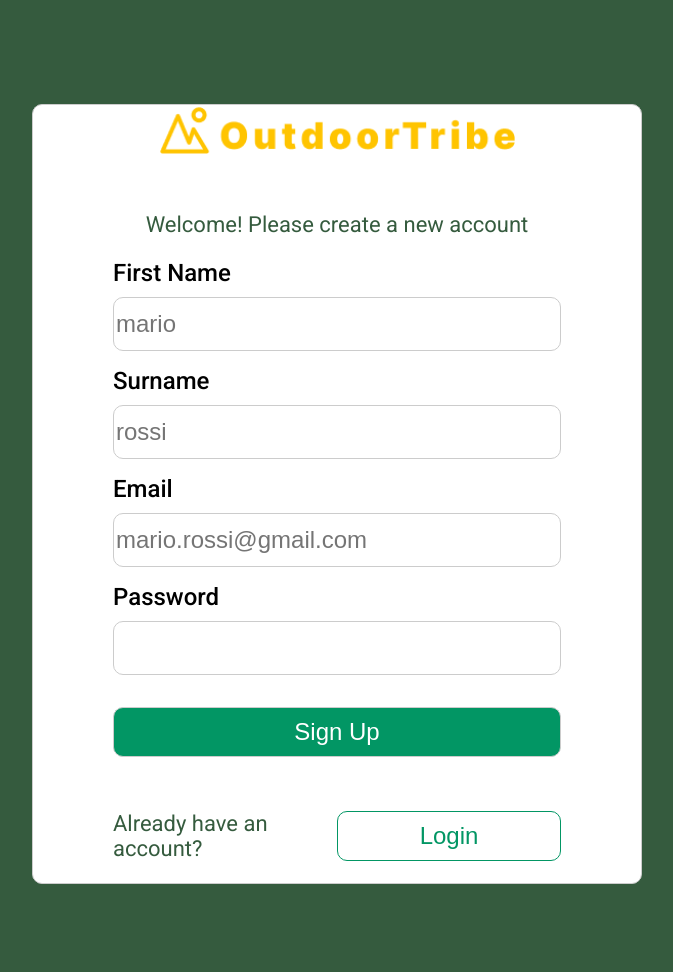
After one commit to odiugfedefguido/outdoortribe, a PHP site: page /public/registration.html in a window 1280 px wide. The commit adds this page. Shown: the whole page, without its empty margins (311-984 px from the left). Run offline with PHP 8.4, Linux system fonts and the light colour scheme.

Commit message:
Created registration page

```diff
--- /dev/null
+++ b/public/registration.html
@@ -0,0 +1,55 @@
+<!DOCTYPE html>
+<html lang="en">
+<head>
+  <meta charset="UTF-8">
+  <meta name="viewport" content="width=device-width, initial-scale=1.0">
+  <title>Registration</title>
+  <link rel="stylesheet" href="./../templates/styles/components.css">
+  <link rel="stylesheet" href="styles/registration.css">
+  <link rel="preconnect" href="https://fonts.googleapis.com">
+  <link rel="preconnect" href="https://fonts.gstatic.com" crossorigin>
+  <link href="https://fonts.googleapis.com/css2?family=Roboto:wght@300;400;500;700&display=swap" rel="stylesheet">
+</head>
+<body>
+  <header>
+    <img class="logo" src="./../assets/icons/logo.png" alt="Logo - OutdoorTribe">
+  </header>
+  <main class="outer-flex-container">
+    <div class="inner-flex-container">
+      <div class="logo-container">
+        <img class="logo" src="./../assets/icons/logo.png" alt="Logo - OutdoorTribe">
+      </div>
+      <form class="form-container">
+        <div class="message-container">
+          <p class="paragraph-400">Welcome! Please create a new account</p>
+        </div>
+        <div class="data-input-container">
+          <div class="generic">
+            <label class="generic" for="firstName">First Name</label>
+            <input class="generic-txt" type="text" id="firstName" name="firstName" placeholder="mario" required>
+          </div>
+          <div class="generic">
+            <label class="generic-label" for="surname">Surname</label>
+            <input class="generic-txt" type="text" name="surname" id="surname" placeholder="rossi" required>
+          </div>
+          <div class="email">
+            <label class="email-label" for="email">Email</label>
+            <input class="email-txt" type="email" id="email" name="email" placeholder="mario.rossi@gmail.com" required>
+          </div>
+          <div class="password">
+            <label class="password-label" for="password">Password</label>
+            <input class="password-txt" type="password" id="password" name="password" required>
+          </div>
+          <div class="buttons-container">
+            <input class="full-btn" type="submit" id="signupBtn" value="Sign Up">
+          </div>
+        </div>
+      </form>
+      <div class="buttons-container-2">
+        <p class="paragraph-400">Already have an account?</p>
+        <button class="border-btn" id="loginBtn">Login</button>
+      </div>
+    </div>
+  </main>
+</body>
+</html>
--- /dev/null
+++ b/public/styles/registration.css
@@ -0,0 +1,108 @@
+body {
+    font-family: "Roboto", sans-serif;
+  }
+
+header {
+  height: 80px;
+  display: flex;
+  background-color: #355B3E;
+  align-items:center;
+  justify-content: center;
+  max-width: 2000px;
+  margin: auto;
+  position: fixed;
+  top: 0;
+  left: 0;
+  right: 0;
+}
+
+.outer-flex-container {
+  display: flex;
+  justify-content: center;
+  align-items: center;
+  flex-direction: column;
+  margin-top: 6rem;
+}
+
+.logo-container {
+  display: none;
+}
+
+body .logo {
+  max-width: 100%;
+  height: auto;
+}
+
+.form-container {
+  display: flex;
+  flex-direction: column;
+  max-width: 100%;
+}
+
+.inner-flex-container {
+  display: flex;
+  max-width: 100%;
+  flex-direction: column;
+}
+
+.buttons-container,
+.buttons-container-2  {
+  margin-top: 2rem;
+}
+
+.buttons-container-2 {
+  display: flex;
+  flex-direction: row;
+  align-items: center;
+}
+
+.border-btn {
+  min-width: 50%;
+  height: 50px;
+}
+
+@media screen and (min-width: 768px) {
+  header {
+    display: none;
+  }
+  .logo-container {
+    display: block;
+  }
+  body {
+    background-color: #355B3E;
+    width: 100%;
+    display: flex;
+    justify-content: center;
+    align-items: center;
+  }
+  .outer-flex-container {
+    padding-left: 5rem;
+    padding-right: 5rem;
+    min-width: 35%;
+    display: flex;
+    background-color: white;
+    justify-content: center;
+    border-radius: 10px;
+    border: 1px solid #ccc;
+    margin-bottom: 5rem;
+  }
+  .inner-flex-container,
+  .form-container {
+    width: 100%;
+  }
+  .logo-container,
+  .message-container {
+    display: flex;
+    justify-content: center;
+  }
+  .message-container {
+    margin-top: 2rem;
+    margin-bottom: -1rem;
+  }
+  .buttons-container-2 {
+    justify-content: space-between;
+  }
+  .logo {
+    width: 80%;
+  }
+}
--- a/templates/styles/components.css
+++ b/templates/styles/components.css
@@ -8,7 +8,7 @@ body {
 
 .buttons-container {
   display: flex;
-  flex-direction: column;
+  flex-direction: row;
 }
 
 .buttons-container *{
@@ -48,7 +48,9 @@ body {
   font-weight: 450;
 }
 
-.data-input-container input {
+.data-input-container .email-txt,
+.data-input-container .password-txt,
+.data-input-container .generic-txt {
   color: #355B3E;
   margin-top: 10px;
   height: 50px;
```
